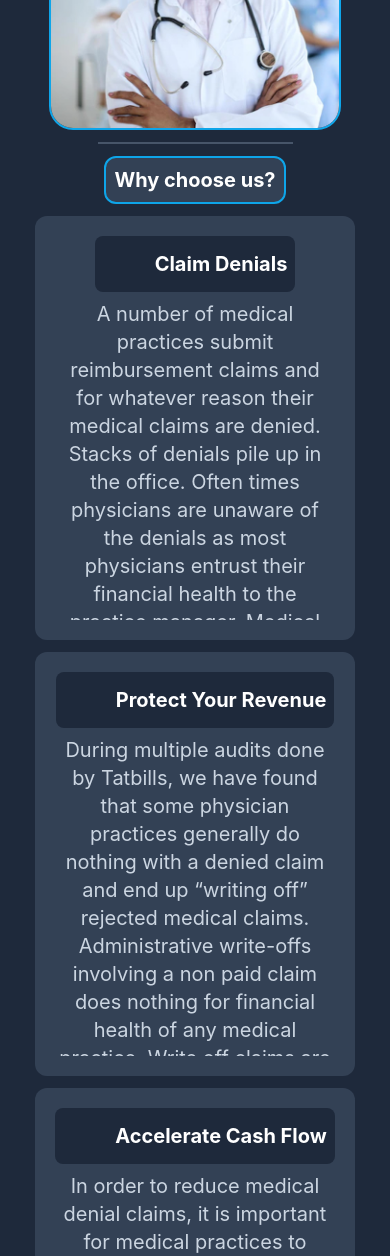
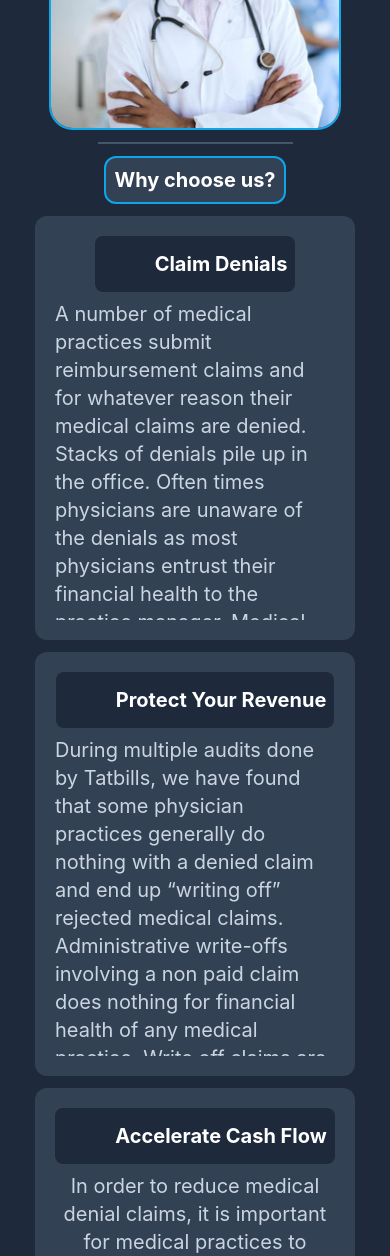
Before and after one commit to WerdoxDev/tat-consulting, a Svelte app: page / in a window 390 px wide. Shown: the part 1348-2604 px from the top of the page. Built offline with nearby package versions, Linux system fonts and the light colour scheme; some icons are missing.

Commit message:
Small bugfixes

```diff
--- a/src/pages/Home.svelte
+++ b/src/pages/Home.svelte
@@ -32,7 +32,7 @@
     <div class="sm:w-[30rem] sm:h-[30rem] w-72 flex justify-center items-center overflow-hidden rounded-3xl">
       <div class="rounded-3xl sm:p-10 p-5 border-2 border-lime-500 overflow-auto max-h-[480px] scrollbar">
         <p class="font-bold sm:text-4xl text-4xl text-center sm:text-left text-white sm:mb-5 mb-2">About Us!</p>
-        <p class="text-xl text-slate-400 text-center sm:text-left ">
+        <p class="text-xl text-slate-400 text-left ">
           Tatbills is a national U.S. based privately owned and operated Physician Billing Service Group based in Atlanta, Georgia. With years of combined leadership in healthcare, our management and billing team works closely with each client. Increase cash flow and compliancy through continuous
           education sets our organization apart from other billing companies. Unlike no other medical billing company, we offer flexible continuous analytical technique to help you reach your maximizing efficiency, so we can timely file your reimbursement claims. We realized the ever-changing
           complex hurdles to the healthcare landscapes creates much uncertainty for many medical practices and health care organizations. At Tatbills, we tailor our medical billing services based on your organizational needs. Clients have open access to our billing team so claims are timely
@@ -57,7 +57,7 @@
         <Icon src={ExclamationCircle} theme="solid" class="text-sky-500 w-10 h-10" />
         <p class="text-white font-bold text-xl">Claim Denials</p>
       </div>
-      <p class="text-slate-300 text-xl text-center sm:text-left max-h-80 overflow-y-scroll scrollbar">
+      <p class="text-slate-300 text-xl text-left max-h-80 overflow-y-scroll scrollbar">
         A number of medical practices submit reimbursement claims and for whatever reason their medical claims are denied. Stacks of denials pile up in the office. Often times physicians are unaware of the denials as most physicians entrust their financial health to the practice manager. Medical
         offices get busy and working denied medical claims often does not become a priority. Nothing is done with that encounter to correct any issues that the insurance company is claiming is preventing you from receiving payment from the insurance company. At Tatbills we want to make sure that
         every claim that is submitted on your behalf is paid.
@@ -68,7 +68,7 @@
         <Icon src={ShieldCheck} theme="solid" class="text-sky-500 w-10 h-10" />
         <p class="text-white font-bold text-xl">Protect Your Revenue</p>
       </div>
-      <p class="text-slate-300 text-xl text-center sm:text-left max-h-80 overflow-y-scroll scrollbar">
+      <p class="text-slate-300 text-xl text-left max-h-80 overflow-y-scroll scrollbar">
         During multiple audits done by Tatbills, we have found that some physician practices generally do nothing with a denied claim and end up “writing off” rejected medical claims. Administrative write-offs involving a non paid claim does nothing for financial health of any medical practice.
         Write off claims are just indicators that a medical practice has room for systematic financial improvement and could benefit from revenue cycle management support. At Tatbills, we specialize in developing a comprehensive action plan correcting the claim denial management processes with a
         solid prevention-focused strategy. With Tatbills, our experienced team makes sure that medical claims are timely filed to increase physician practice’s cash flow. The never ending mandated updates to the ICD-10-CM and classification systems can be difficult at times to interpret while
```
